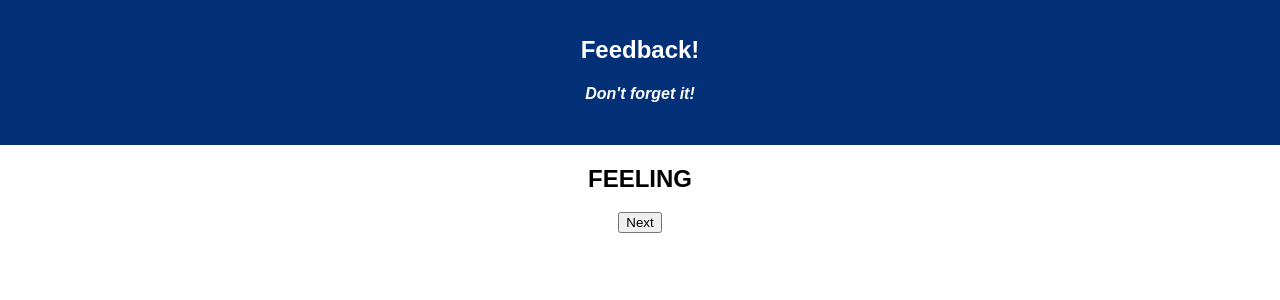
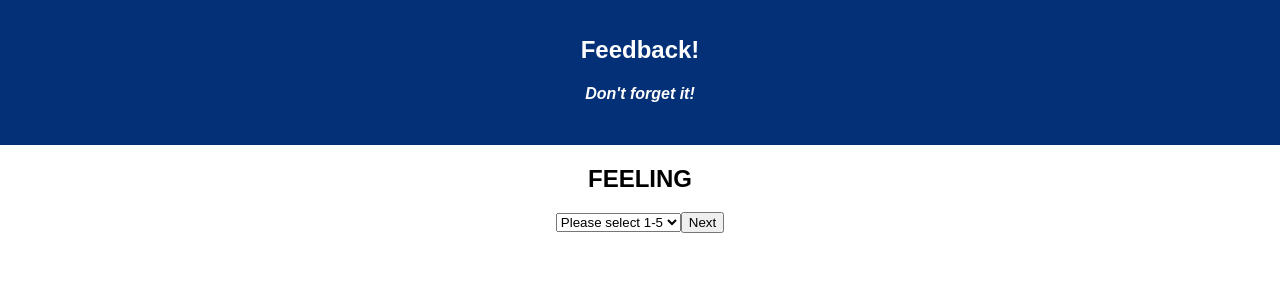
Before and after one commit to cchelton/redux-feedback-loop, a React (Create React App) app: page /review in a window 1280 px wide. Shown: the top 300 px of the page. Built offline with nearby package versions, Linux system fonts and the light colour scheme.

Commit message:
adds 1-5 selection for eact section

```diff
--- a/src/components/App/views/PageFeeling/PageFeeling.js
+++ b/src/components/App/views/PageFeeling/PageFeeling.js
@@ -1,15 +1,35 @@
 import React, { Component } from "react";
+import { connect } from "react-redux";
 import NextButton from "../../../NextButton/NextButton";
+import RatingSelector from "../../../RatingSelector/RatingSelector";
 
 class PageFeeling extends Component {
+  handleSelection = (event) => {
+    this.props.dispatch({
+      type: "MODIFY_NEW_FEEDBACK",
+      payload: {
+        property: "feeling",
+        value: event.target.value,
+      },
+    });
+  };
+
   render() {
     return (
       <div>
         <h2>FEELING</h2>
+        <RatingSelector
+          handleSelection={this.handleSelection}
+          value={this.props.store.newFeedbackReducer.feeling}
+        />
         <NextButton nextPath="./understanding" />
       </div>
     );
   }
 }
 
-export default PageFeeling;
+const putStoreOnProps = (store) => ({
+  store,
+});
+
+export default connect(putStoreOnProps)(PageFeeling);
--- a/src/components/App/views/PageStaffSupport/PageStaffSupport.js
+++ b/src/components/App/views/PageStaffSupport/PageStaffSupport.js
@@ -1,15 +1,35 @@
 import React, { Component } from "react";
+import { connect } from "react-redux";
 import NextButton from "../../../NextButton/NextButton";
+import RatingSelector from "../../../RatingSelector/RatingSelector";
 
 class PageStaffSupport extends Component {
+  handleSelection = (event) => {
+    this.props.dispatch({
+      type: "MODIFY_NEW_FEEDBACK",
+      payload: {
+        property: "support",
+        value: event.target.value,
+      },
+    });
+  };
+
   render() {
     return (
       <div>
         <h2>Staff Support</h2>
+        <RatingSelector
+          handleSelection={this.handleSelection}
+          value={this.props.store.newFeedbackReducer.support}
+        />
         <NextButton nextPath="/comments" />
       </div>
     );
   }
 }
 
-export default PageStaffSupport;
+const putStoreOnProps = (store) => ({
+  store,
+});
+
+export default connect(putStoreOnProps)(PageStaffSupport);
--- a/src/components/App/views/PageUnderstanding/PageUnderstanding.js
+++ b/src/components/App/views/PageUnderstanding/PageUnderstanding.js
@@ -1,15 +1,35 @@
 import React, { Component } from "react";
+import { connect } from "react-redux";
 import NextButton from "../../../NextButton/NextButton";
+import RatingSelector from "../../../RatingSelector/RatingSelector";
 
 class PageUnderstanding extends Component {
+  handleSelection = (event) => {
+    this.props.dispatch({
+      type: "MODIFY_NEW_FEEDBACK",
+      payload: {
+        property: "understanding",
+        value: event.target.value,
+      },
+    });
+  };
+
   render() {
     return (
       <div>
         <h2>Understanding</h2>
+        <RatingSelector
+          handleSelection={this.handleSelection}
+          value={this.props.store.newFeedbackReducer.understanding}
+        />
         <NextButton nextPath="/support" />
       </div>
     );
   }
 }
 
-export default PageUnderstanding;
+const putStoreOnProps = (store) => ({
+  store,
+});
+
+export default connect(putStoreOnProps)(PageUnderstanding);
--- a/src/components/RatingSelector/RatingSelector.js
+++ b/src/components/RatingSelector/RatingSelector.js
@@ -1 +1,19 @@
 //  selector 1-5
+import React, { Component } from "react";
+
+class RatingSelector extends Component {
+  render() {
+    return (
+      <select onChange={this.props.handleSelection} value={this.props.value}>
+        <option value="">Please select 1-5</option>
+        <option value="1">1</option>
+        <option value="2">2</option>
+        <option value="3">3</option>
+        <option value="4">4</option>
+        <option value="5">5</option>
+      </select>
+    );
+  }
+}
+
+export default RatingSelector;
--- a/src/reducers/newFeedbackReducer.js
+++ b/src/reducers/newFeedbackReducer.js
@@ -1,11 +1,17 @@
 const initialState = {
-  feeling: null,
-  understanding: null,
-  support: null,
-  comments: null,
+  feeling: "",
+  understanding: "",
+  support: "",
+  comments: "",
 };
 
 const reducer = (state = initialState, action) => {
+  if (action.type === "MODIFY_NEW_FEEDBACK") {
+    return {
+      ...state,
+      [action.payload.property]: action.payload.value,
+    };
+  }
   return state;
 };
 
```
